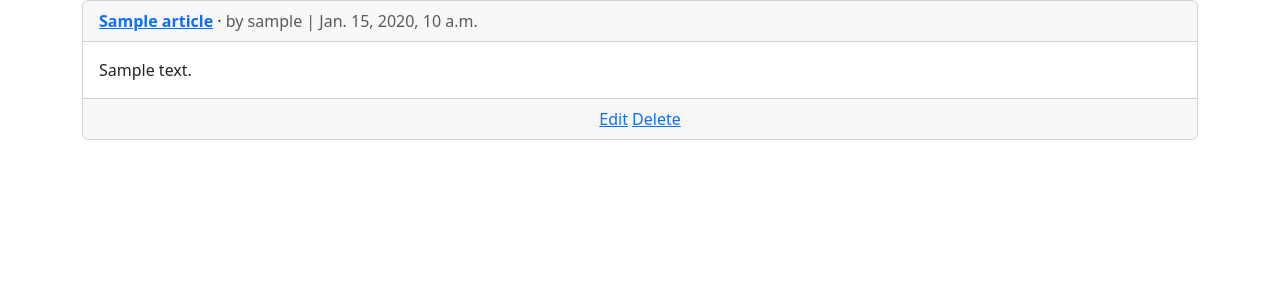
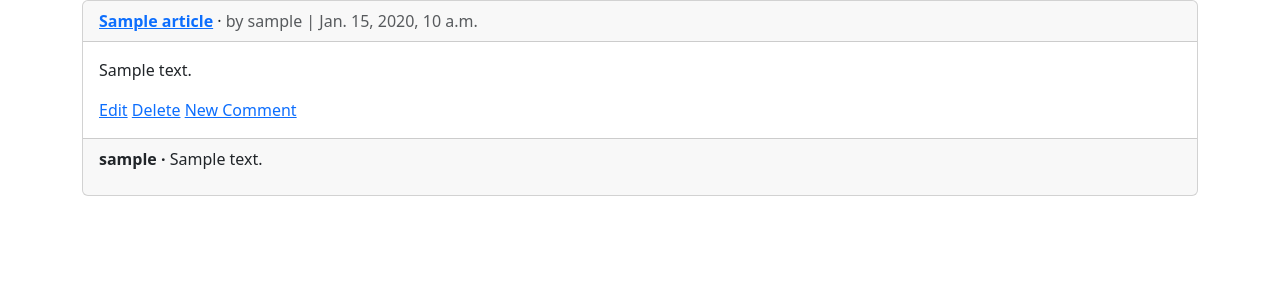
Before and after one commit to raXcq/news, a Django app: page /articles/ in a window 1280 px wide. Shown: the part 56-356 px from the top of the page. Run offline with Django 5.2, Linux system fonts and the light colour scheme; a user stored in the database is signed in; tables that the repository leaves empty hold one stand-in row (values such as "Sample post").

Commit message:
comments app

```diff
--- a/articles/models.py
+++ b/articles/models.py
@@ -17,3 +17,18 @@ class Article(models.Model):
 
     def get_absolute_url(self):
         return reverse("article_detail", kwargs={"pk": self.pk})
+
+
+class Comment(models.Model):  # new
+    article = models.ForeignKey(Article, on_delete=models.CASCADE)
+    comment = models.CharField(max_length=140)
+    author = models.ForeignKey(
+        settings.AUTH_USER_MODEL,
+        on_delete=models.CASCADE,
+    )
+
+    def __str__(self):
+        return self.comment
+
+    def get_absolute_url(self):
+        return reverse("article_list")
--- a/articles/views.py
+++ b/articles/views.py
@@ -1,8 +1,11 @@
-from django.contrib.auth.mixins import LoginRequiredMixin, UserPassesTestMixin  # new
-from django.views.generic import ListView, DetailView
-from django.views.generic.edit import CreateView, UpdateView, DeleteView
-from django.urls import reverse_lazy
+from django.contrib.auth.mixins import LoginRequiredMixin, UserPassesTestMixin
+from django.views import View
+from django.views.generic import ListView, DetailView, FormView  # new
+from django.views.generic.detail import SingleObjectMixin  # new
+from django.views.generic.edit import UpdateView, DeleteView, CreateView
+from django.urls import reverse_lazy, reverse  # new
 
+from .forms import CommentForm
 from .models import Article
 
 
@@ -11,9 +14,45 @@ class ArticleListView(LoginRequiredMixin, ListView):  # new
     template_name = "article_list.html"
 
 
-class ArticleDetailView(LoginRequiredMixin, DetailView):  # new
+class CommentGet(DetailView):  # new
     model = Article
     template_name = "article_detail.html"
+
+    def get_context_data(self, **kwargs):
+        context = super().get_context_data(**kwargs)
+        context["form"] = CommentForm()
+        return context
+
+
+class CommentPost(SingleObjectMixin, FormView):  # new
+    model = Article
+    form_class = CommentForm
+    template_name = "article_detail.html"
+
+    def post(self, request, *args, **kwargs):
+        self.object = self.get_object()
+        return super().post(request, *args, **kwargs)
+
+    def form_valid(self, form):
+        comment = form.save(commit=False)
+        comment.article = self.object
+        comment.author = self.request.user
+        comment.save()
+        return super().form_valid(form)
+
+    def get_success_url(self):
+        article = self.object
+        return reverse("article_detail", kwargs={"pk": article.pk})
+
+
+class ArticleDetailView(LoginRequiredMixin, View):  # new
+    def get(self, request, *args, **kwargs):
+        view = CommentGet.as_view()
+        return view(request, *args, **kwargs)
+
+    def post(self, request, *args, **kwargs):
+        view = CommentPost.as_view()
+        return view(request, *args, **kwargs)
 
 
 class ArticleUpdateView(LoginRequiredMixin, UserPassesTestMixin, UpdateView):  # new
--- a/templates/article_list.html
+++ b/templates/article_list.html
@@ -13,16 +13,24 @@
       {{ article.date }}</span>
   </div>
   <div class="card-body">
-    {{ article.body }}
+    <p>{{ article.body }}</p>
+    {% if article.author.pk == request.user.pk %}
+      <a href="{% url 'article_edit' article.pk %}">Edit</a>
+      <a href="{% url 'article_delete' article.pk %}">Delete</a>
+    {% endif %}
+    <a href="{{ article.get_absolute_url }}">New Comment</a> <!-- new -->
   </div>
-  <div class="card-footer text-center text-muted">
-    <!-- new code here -->
-    {% if article.author.pk == request.user.pk %}
-    <a href="{% url 'article_edit' article.pk %}">Edit</a>
-    <a href="{% url 'article_delete' article.pk %}">Delete</a>
-    {% endif %} <!-- new code here -->
+  <div class="card-footer">
+    {% for comment in article.comment_set.all %}
+    <p>
+      <span class="fw-bold">
+        {{ comment.author }} &middot;
+      </span>
+      {{ comment }}
+    </p>
+    {% endfor %}
   </div>
 </div>
-<br />
+<br/>
 {% endfor %}
 {% endblock content %}
```
Also changed, not shown: articles/admin.py (+10 -1 lines), articles/forms.py (added, +9 -0 lines), templates/article_detail.html (+22 -6 lines), articles/migrations/0002_comment.py (added).
